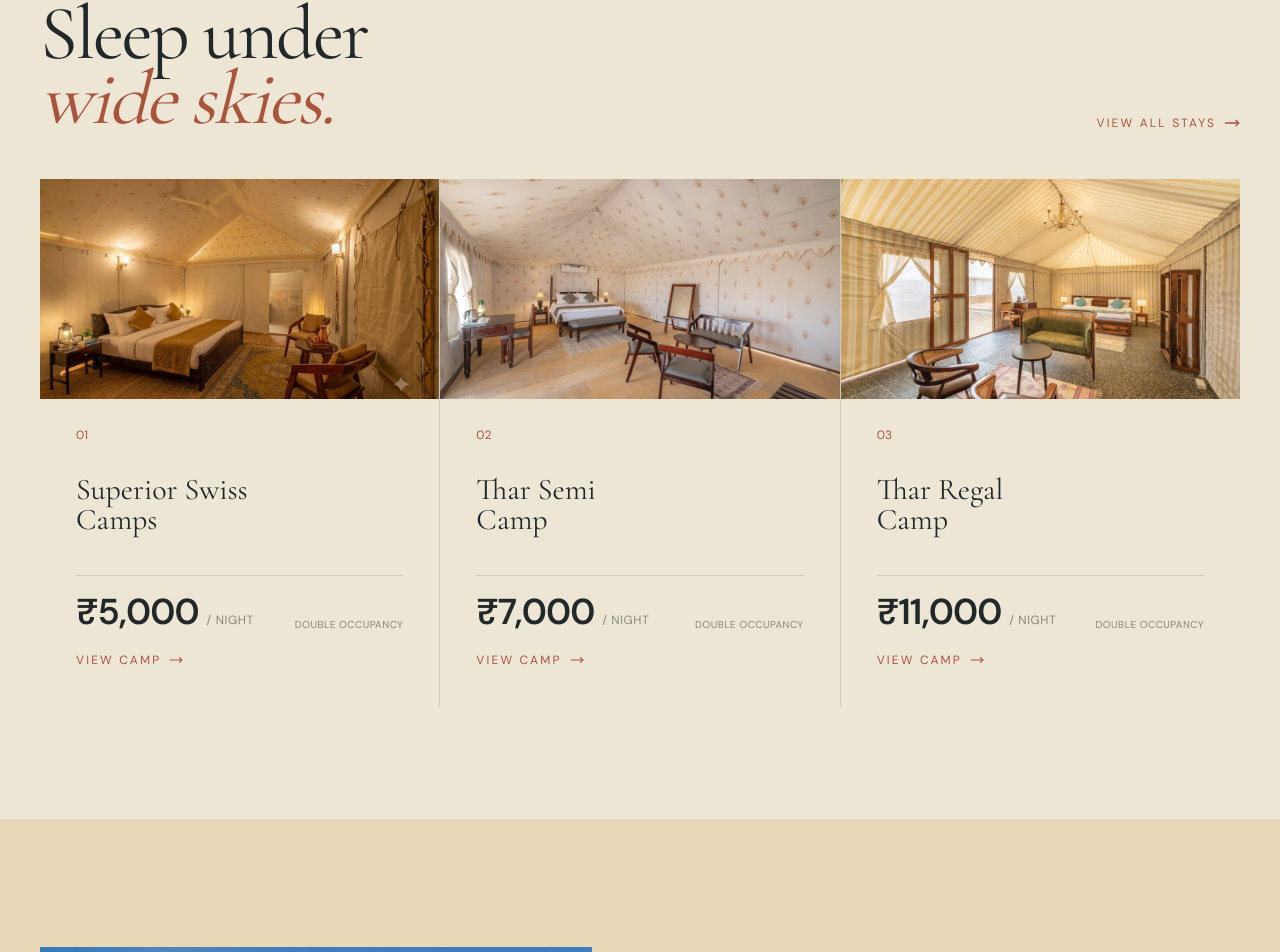
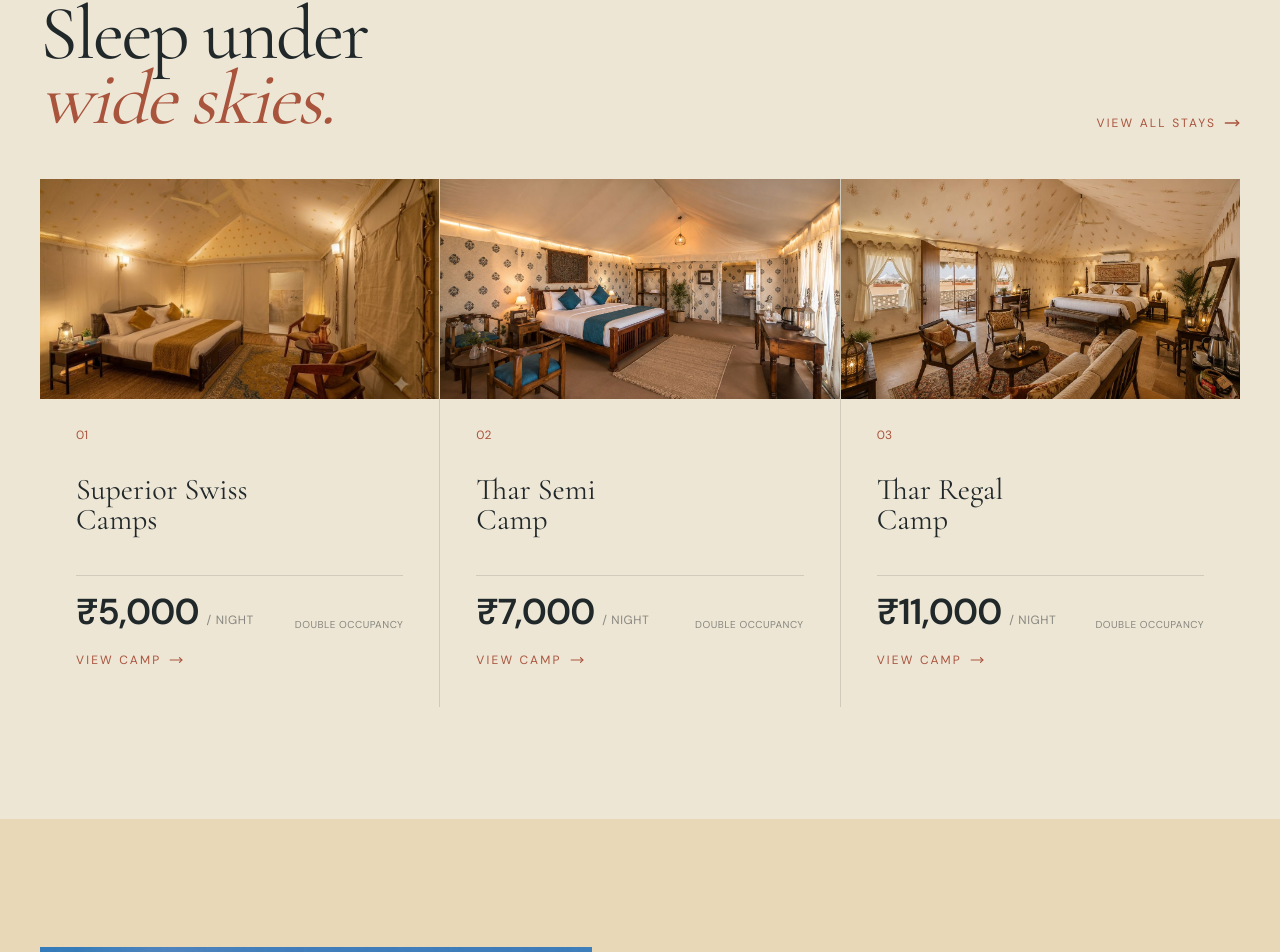
Before and after one commit to anirudhbalana8-sketch/gandri, a Next.js app: page / in a window 1280 px wide. Shown: the part 2214-3166 px from the top of the page. Built offline with nearby package versions, Linux system fonts and the light colour scheme.

Commit message:
fix new images

```diff
--- a/src/app/the-stay/thar-regal-camp/page.tsx
+++ b/src/app/the-stay/thar-regal-camp/page.tsx
@@ -90,7 +90,7 @@ export default function TharRegalCampPage() {
             <div className="mt-20 grid gap-10 md:grid-cols-2 md:items-center">
               <div className="overflow-hidden rounded-4xl border border-ink/10 bg-paper">
                 <Image
-                  src="/images/DDS_1123_156.jpg"
+                  src="/images/thar-regal.jpeg"
                   alt="Hospitality at Thar Regal Camp"
                   width={900}
                   height={700}
--- a/src/app/the-stay/thar-semi-camp/page.tsx
+++ b/src/app/the-stay/thar-semi-camp/page.tsx
@@ -91,7 +91,7 @@ export default function TharSemiCampPage() {
             <div className="mt-20 grid gap-10 md:grid-cols-2 md:items-center">
               <div className="overflow-hidden rounded-4xl border border-ink/10 bg-paper">
                 <Image
-                  src="/images/DDS_1123_149.jpg"
+                  src="/images/thar-semi.jpeg"
                   alt="Hospitality at Thar Semi Camp"
                   width={900}
                   height={700}
--- a/src/components/site.tsx
+++ b/src/components/site.tsx
@@ -37,6 +37,16 @@ export const photos: Photo[] = [
   {
     src: "/images/dinner-on-dunse-photo.jpg",
     alt: "Star-filled night sky",
+    className: "",
+  },
+  {
+    src: "/images/thar-regal.jpeg",
+    alt: "thar regal ",
+    className: "",
+  },
+  {
+    src: "/images/thar-semi.jpeg",
+    alt: "Thar semi camp room",
     className: "",
   },
   {
@@ -138,7 +148,7 @@ export const packages = [
     name: "Thar Semi Camp",
     price: "₹7,000",
     detail: "Double occupancy",
-    image: "/images/DDS_1123_149.jpg",
+    image: "/images/thar-semi.jpeg",
     alt: "Wide open Thar desert landscape",
     slug: "/the-stay/thar-semi-camp",
   },
@@ -146,7 +156,7 @@ export const packages = [
     name: "Thar Regal Camp",
     price: "₹11,000",
     detail: "Double occupancy",
-    image: "/images/DDS_1123_156.jpg",
+    image: "/images/thar-regal.jpeg",
     alt: "Luxury desert camp beside the dunes",
     slug: "/the-stay/thar-regal-camp",
   },
@@ -178,6 +188,7 @@ export function Packages() {
               delay={index * 0.1}
               className="bg-paper p-7 md:p-9"
             >
+              <Link href={item.slug} className="block">
                 <div className="relative -mx-7 -mt-9 mb-7 h-55 overflow-hidden md:-mx-9 md:-mt-9">
                   <Image
                     src={item.image}
@@ -187,10 +198,13 @@ export function Packages() {
                     className="object-cover transition duration-700 hover:scale-105"
                   />
                 </div>
+              </Link>
               <p className="text-xs text-terracotta">0{index + 1}</p>
-              <h3 className="mt-8 max-w-47.5 font-display text-3xl leading-none">
+              <Link href={item.slug} className="mt-8 block max-w-47.5 font-display text-3xl leading-none text-ink transition-colors hover:text-terracotta">
+                <h3>
                   {item.name}
                 </h3>
+              </Link>
               <div className="mt-10 flex items-end justify-between border-t border-ink/15 pt-4">
                 <span className="text-3xl font-semibold tracking-tight md:text-4xl">
                   {item.price}
```
Also changed, not shown: public/images/thar-regal.jpeg (added), public/images/thar-semi.jpeg (added). Lines whose indentation alone changed are shown as unchanged.
